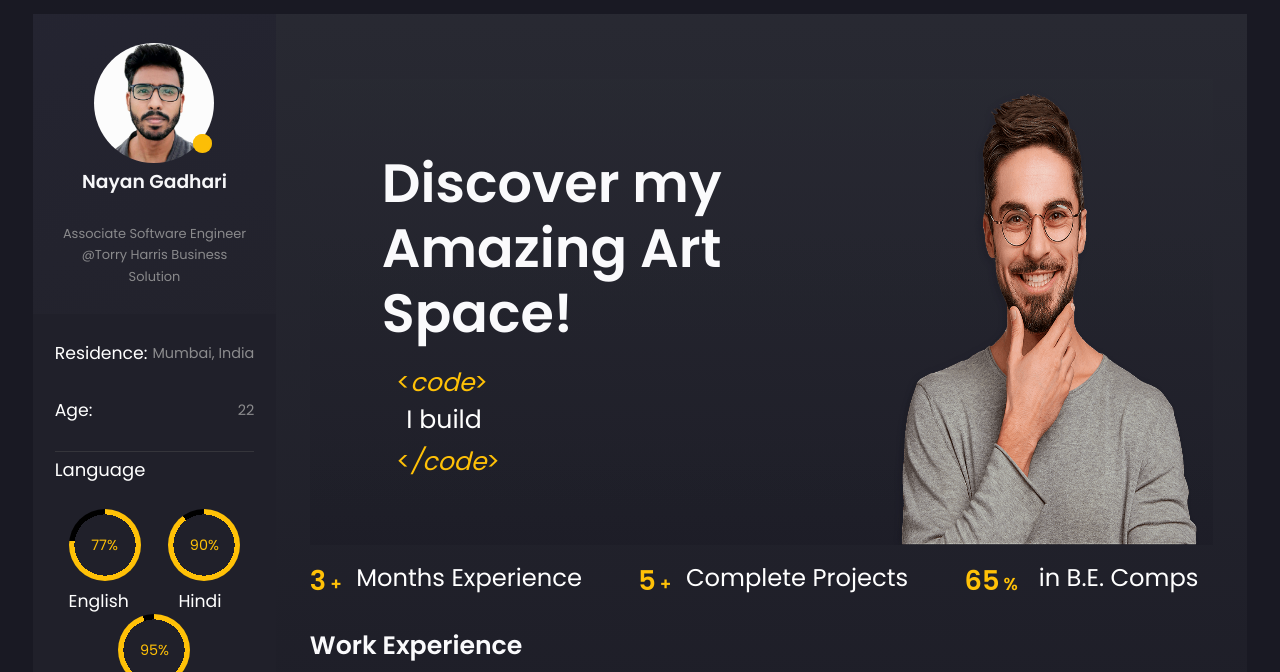
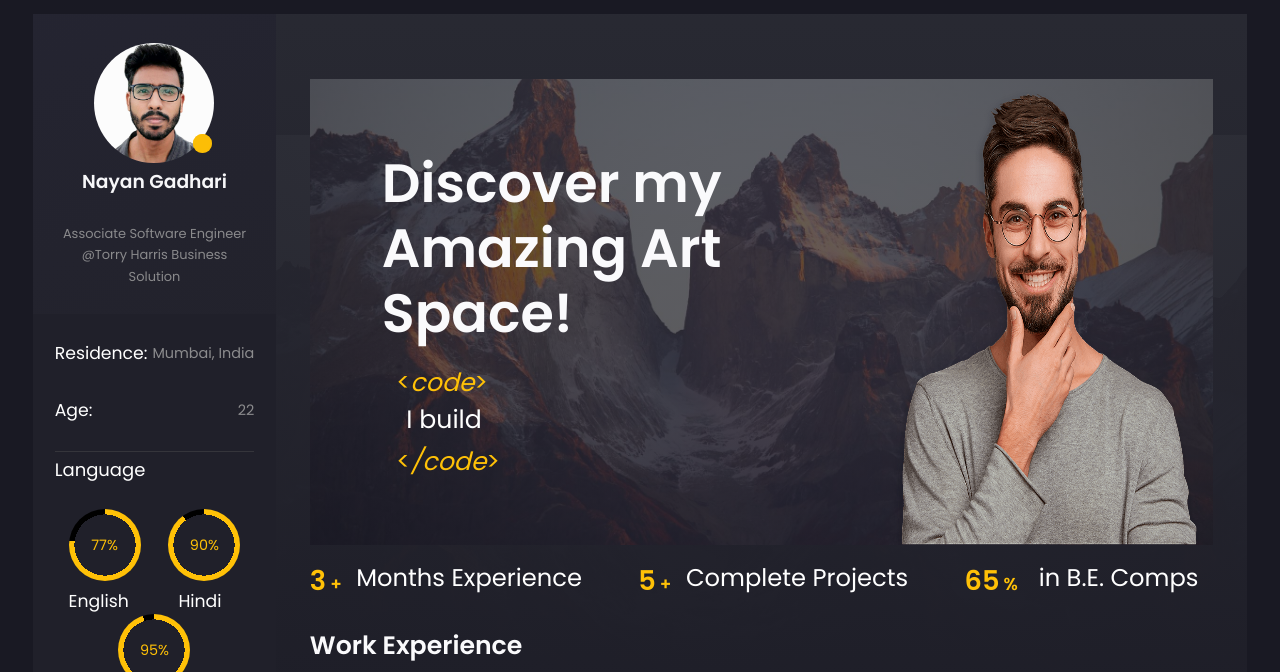
Before and after one commit to dragonfist630/my_resume, a plain HTML site: page index.html in a window 1280 px wide. Shown: the top 672 px of the page. Drawn offline with nearby package versions, Linux system fonts and the light colour scheme; the site is published under a folder, as on GitHub Pages, so addresses that start at the root find nothing.

Commit message:
Update style.css

```diff
--- a/style.css
+++ b/style.css
@@ -322,7 +322,7 @@ a {
 /* ------------------------------ middle section -------------------------------------- */
 
 #middle {
-  background-image: linear-gradient(rgb(41, 42, 51, 0.945), rgb(29, 29, 39)), url("/img/bg.jpg");
+  background-image: linear-gradient(rgb(41, 42, 51, 0.945), rgb(29, 29, 39)), url("img/bg.jpg");
   background-position: bottom;
   background-size: 100%;
   background-repeat: no-repeat!important;
@@ -340,7 +340,7 @@ a {
   flex-direction: column;
 }
 .middle-inner-top {
-  background-image: linear-gradient(rgb(41, 42, 51, 0.7), rgb(29, 29, 39, 0.7)), url("/img/bg.jpg");
+  background-image: linear-gradient(rgb(41, 42, 51, 0.7), rgb(29, 29, 39, 0.7)), url("img/bg.jpg");
   background-size: 100%;
   background-position: center;
   background-repeat: no-repeat;
```
